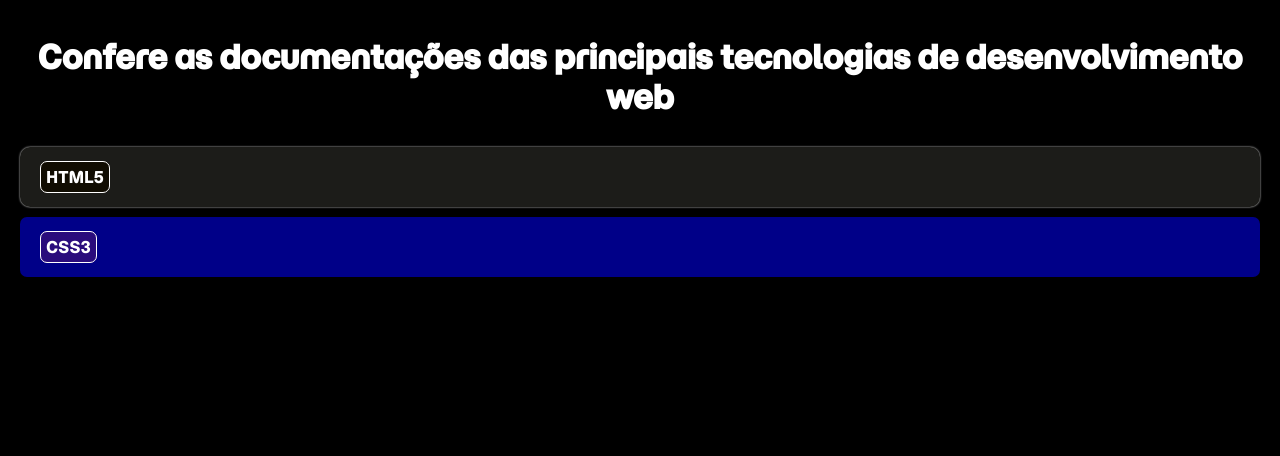
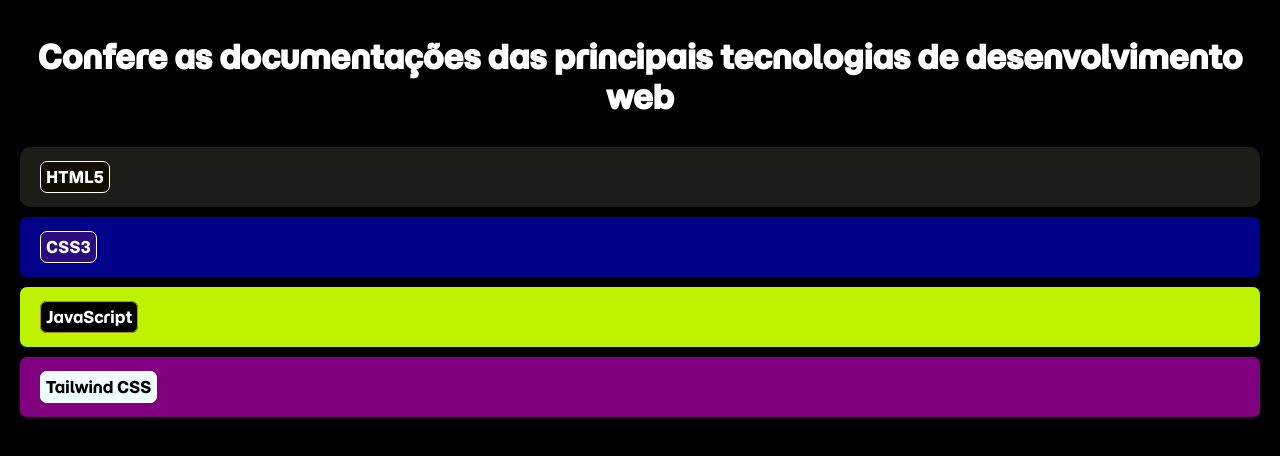
Before and after one commit to G-Glass/Login, a plain HTML site: page docs.html in a window 1280 px wide. Shown: the part 40-496 px from the top of the page. Drawn offline with Linux system fonts and the light colour scheme.

Commit message:
committed

```diff
--- a/docs.css
+++ b/docs.css
@@ -104,7 +104,6 @@
     margin: 10px;
     padding: 20px;
     border-radius: 10px;
-    box-shadow: whitesmoke 0px 0px 2px 0px;
 }
 .html a {
     color: white;
@@ -129,3 +128,25 @@
     background-color: rgb(42, 12, 124);
     border: 1px solid white;
 }
+.javascript {
+    background-color: rgba(200, 255, 0, 0.952);
+    border-radius: 7px;
+    margin: 10px;
+    padding: 20px;
+}
+.javascript a {
+    color: white;
+    background-color: black;
+    border: 1px solid rgb(170, 147, 19);
+}
+.tailwind {
+    background-color: purple;
+    border-radius: 7px;
+    margin: 10px;
+    padding: 20px;
+}
+.tailwind a {
+    color: black;
+    background-color: azure;
+    border: 1px solid white;
+}
--- a/docs.html
+++ b/docs.html
@@ -57,6 +57,12 @@
             <div class="cssi">
                 <a href="/">CSS3</a>
             </div>
+            <div class="javascript">
+                <a href="/">JavaScript</a>
+            </div>
+            <div class="tailwind">
+                <a href="/">Tailwind CSS</a>
+            </div>
         </section>
     </main>
 
```
